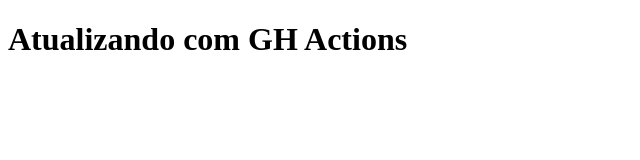
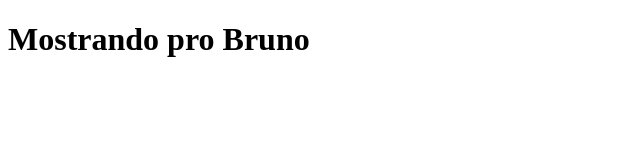
Before and after one commit to jefaokpta/github-actions-starting, a plain HTML site: page src/index.html in a window 1280 px wide. Shown: the whole page, without its empty margins (0-640 px from the left). Drawn offline with Linux system fonts and the light colour scheme.

Commit message:
vou mostrar pro bruno

```diff
--- a/src/index.html
+++ b/src/index.html
@@ -5,7 +5,7 @@
     <title>Comecando com GH Actions</title>
 </head>
 <body>
-    <h1>Atualizando com GH Actions</h1>
+    <h1>Mostrando pro Bruno</h1>
 
 </body>
 </html>
```
